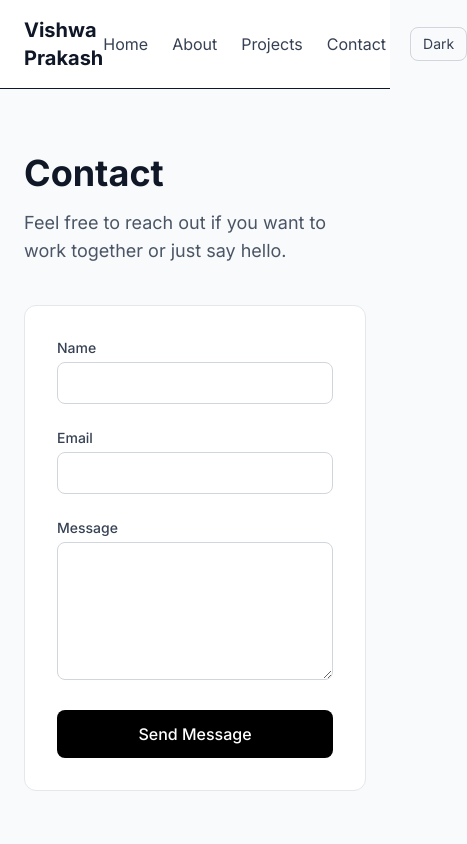
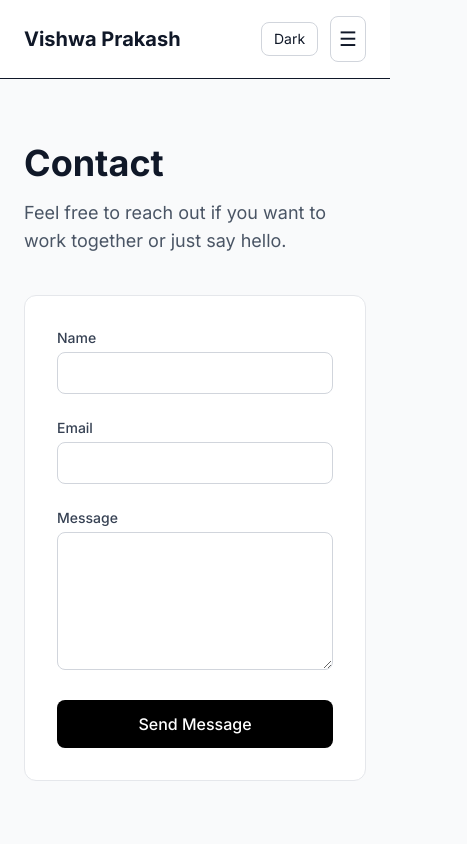
Before and after one commit to vshmps24-hue/my-portfolio, a Next.js app: page /contact in a window 390 px wide. Shown: the top 844 px of the page, 467 px wide, since content can reach past the window. Built offline with nearby package versions, Linux system fonts and the light colour scheme.

Commit message:
Added responsive mobile menu

```diff
--- a/app/components/Header.tsx
+++ b/app/components/Header.tsx
@@ -1,15 +1,28 @@
+"use client";
+
 import Link from "next/link";
+import { useState } from "react";
 import ThemeToggle from "./ThemeToggle";
 
 export default function Header() {
+  const [isOpen, setIsOpen] = useState(false);
+
+  const closeMenu = () => setIsOpen(false);
+
   return (
     <header className="w-full border-b bg-white dark:bg-gray-900 dark:border-gray-800">
       <div className="max-w-5xl mx-auto px-6 py-4 flex justify-between items-center">
-        <Link href="/" className="text-xl font-bold text-gray-900 dark:text-white">
+        {/* Logo / Name */}
+        <Link
+          href="/"
+          className="text-xl font-bold text-gray-900 dark:text-white"
+          onClick={closeMenu}
+        >
           Vishwa Prakash
         </Link>
 
-        <nav className="flex items-center gap-6 text-gray-700 dark:text-gray-300">
+        {/* Desktop Navigation */}
+        <nav className="hidden md:flex items-center gap-6 text-gray-700 dark:text-gray-300">
           <Link href="/" className="hover:text-black dark:hover:text-white">
             Home
           </Link>
@@ -22,10 +35,47 @@ export default function Header() {
           <Link href="/contact" className="hover:text-black dark:hover:text-white">
             Contact
           </Link>
-
           <ThemeToggle />
         </nav>
+
+        {/* Mobile Hamburger Button */}
+        <div className="flex items-center gap-3 md:hidden">
+          <ThemeToggle />
+          <button
+            onClick={() => setIsOpen(!isOpen)}
+            className="p-2 rounded-lg border border-gray-300 dark:border-gray-600"
+            aria-label="Toggle menu"
+          >
+            {isOpen ? (
+              // Close (X) icon
+              <span className="text-xl">✕</span>
+            ) : (
+              // Hamburger icon
+              <span className="text-xl">☰</span>
+            )}
+          </button>
+        </div>
       </div>
+
+      {/* Mobile Menu */}
+      {isOpen && (
+        <nav className="md:hidden border-t border-gray-200 dark:border-gray-800 bg-white dark:bg-gray-900">
+          <div className="flex flex-col px-6 py-4 gap-4 text-gray-700 dark:text-gray-300">
+            <Link href="/" onClick={closeMenu} className="hover:text-black dark:hover:text-white">
+              Home
+            </Link>
+            <Link href="/about" onClick={closeMenu} className="hover:text-black dark:hover:text-white">
+              About
+            </Link>
+            <Link href="/projects" onClick={closeMenu} className="hover:text-black dark:hover:text-white">
+              Projects
+            </Link>
+            <Link href="/contact" onClick={closeMenu} className="hover:text-black dark:hover:text-white">
+              Contact
+            </Link>
+          </div>
+        </nav>
+      )}
     </header>
   );
 }
```
